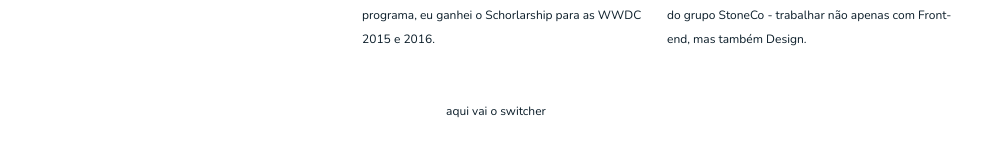
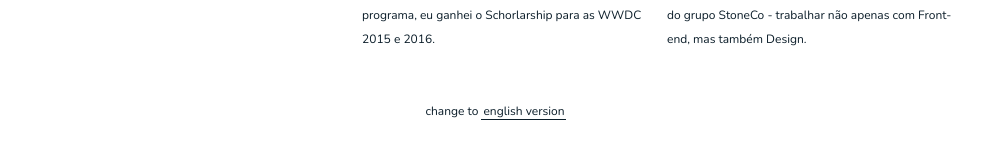
Before and after one commit to gabischima/gabischima.github.io, a Jekyll site: the page built from pt/index.md, in a window 1280 px wide. Shown: the part 549-708 px from the top of the page, without its empty margins (144-1135 px from the left). Built offline with Jekyll 4.4.1, drawn with Linux system fonts in a browser that asks for light colours; our own code applies the rules of GitHub Pages for plain Markdown files.

Commit message:
:sparkles: add change language

```diff
--- a/_includes/footer.html
+++ b/_includes/footer.html
@@ -1,3 +1,10 @@
+{% assign selectedLanguage = page.lang | default: site.lang | default: 'pt' %}
 <div class="gsm-footer">
-  aqui vai o switcher
+  <span class="gsm-language-select">
+    {% if selectedLanguage == 'pt' %}
+      change to <a class="gsm-link" href="{{ site.menu.en[page.section].link | prepend: site.url  }}">english version</a>
+    {% else %}
+      mudar para <a class="gsm-link" href="{{ site.menu.pt[page.section].link | prepend: site.url  }}">português</a>
+    {% endif %}
+  </span>
 </div>
--- a/assets/css/index.css
+++ b/assets/css/index.css
@@ -30,6 +30,23 @@ h3 {
 
 b {
   font-weight: bold;
+}
+
+.gsm-link,
+.gsm-link:visited {
+  color: #0B1D29;
+  transition: background-position 0.2s ease-in-out,
+              color 0.2s ease-in-out;
+  border-bottom: 1px solid #0B1D29;
+  background-size: 100% 200%;
+  background-image: linear-gradient(to top, #0B1D29 50%, transparent 50%);
+  padding: 2px 2px 0;
+}
+
+.gsm-link:hover,
+.gsm-link:focus {
+  color: #FFFFFF;
+  background-position: 0 100%;
 }
 
 /* HEADER */
```
